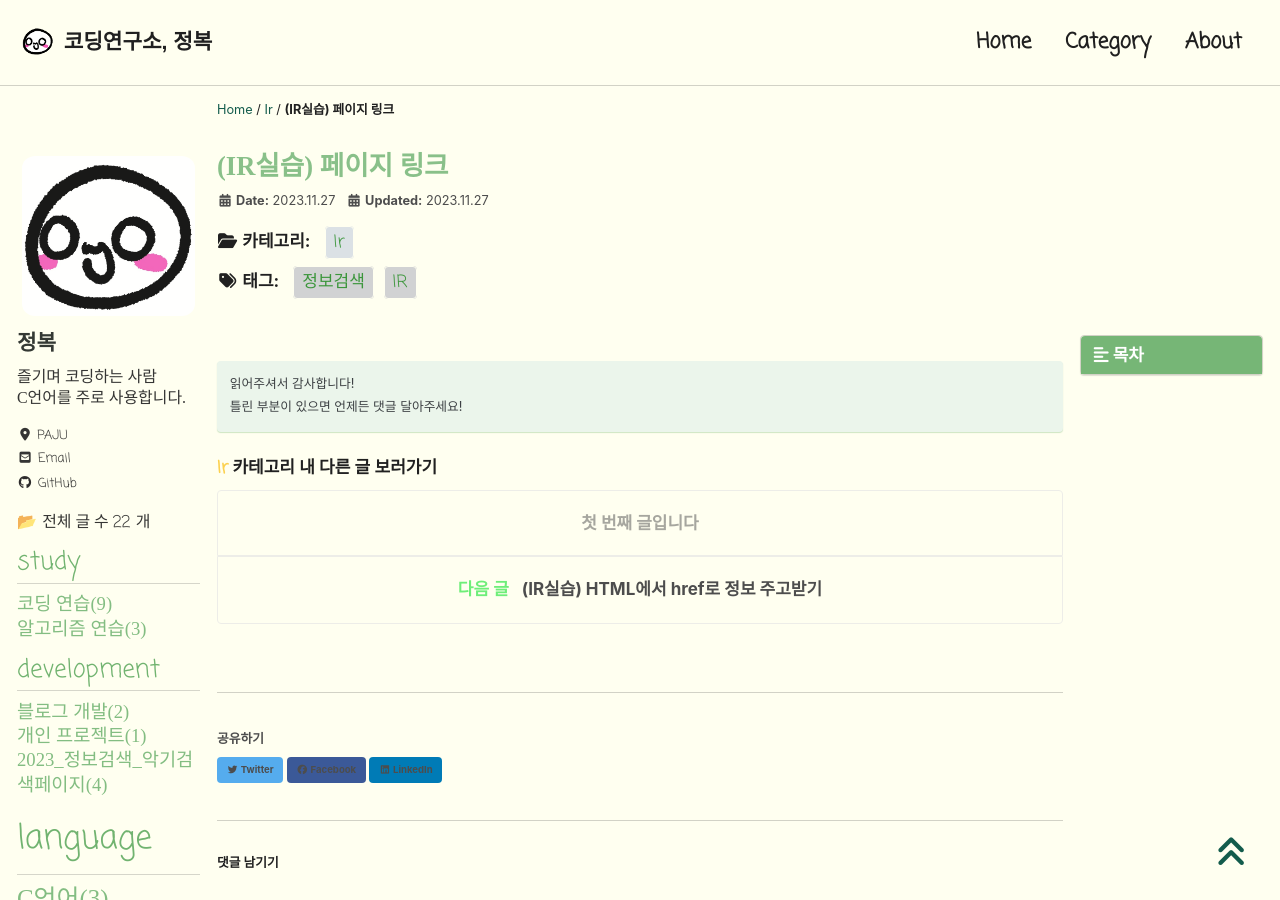
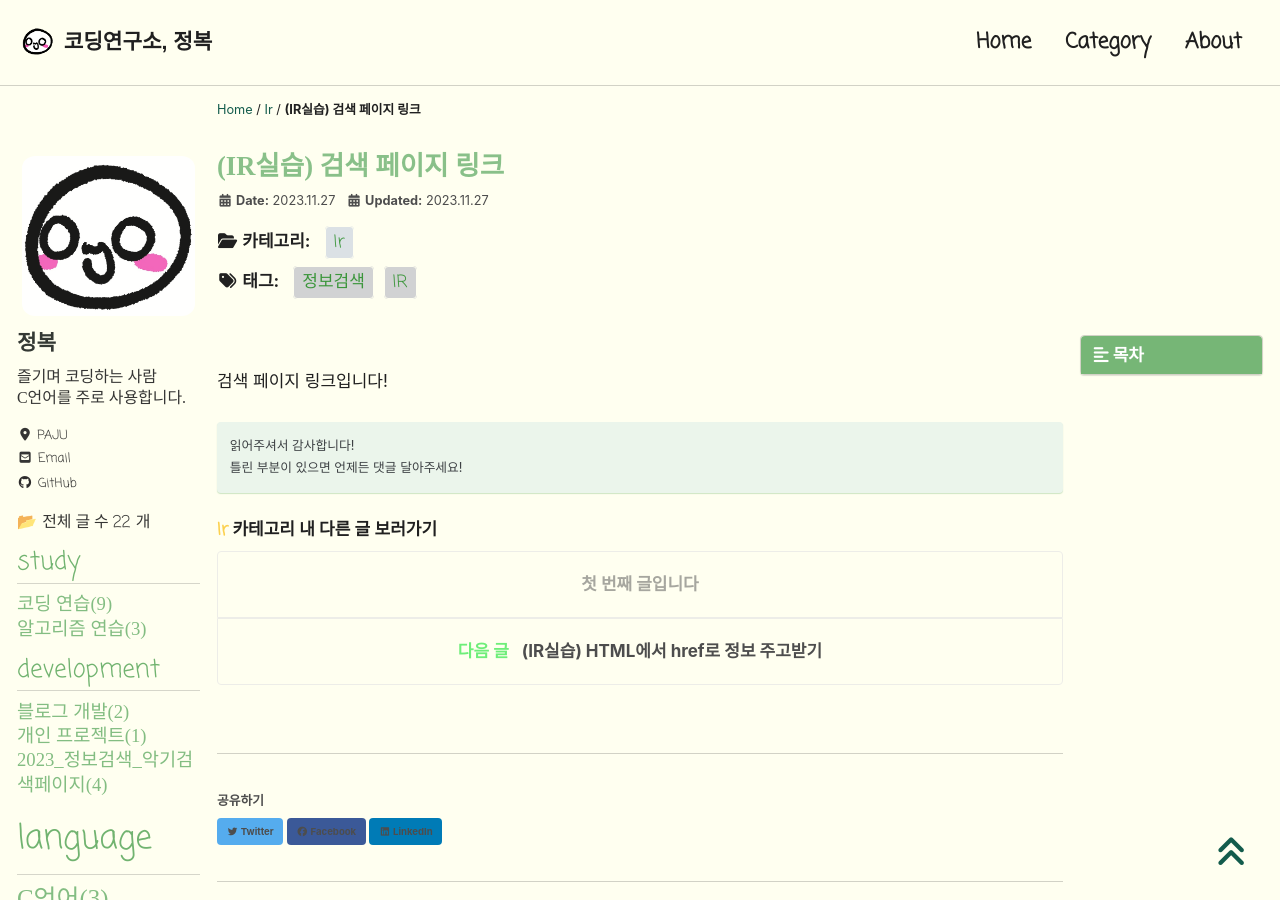
Before and after one commit to JBL28/jbl28.github.io, a Jekyll site: the page built from _posts/Ir/2022-11-27-링크.md, in a window 1280 px wide and 900 px high. Built offline with Jekyll 4.4.1, drawn with Linux system fonts in a browser that asks for light colours; cached includes are drawn as plain includes; nearby versions of some CDN libraries; some web fonts are replaced; comment, search, counter and statistics services are not loaded.

Commit message:
Update 2022-11-27-링크.md

```diff
--- a/_posts/Ir/2022-11-27-링크.md
+++ b/_posts/Ir/2022-11-27-링크.md
@@ -1,6 +1,6 @@
 ---
-title:  "(IR실습) 페이지 링크 "
-excerpt: "(IR실습) 페이지링크 "
+title:  "(IR실습) 검색 페이지 링크 "
+excerpt: "(IR실습) 검색 페이지 링크 "
 
 categories:
   - Ir
@@ -15,5 +15,7 @@ last_modified_at: 2023-11-27
 
 ---
 
+<br>검색 페이지 링크입니다!<br>
+
 읽어주셔서 감사합니다! <br>틀린 부분이 있으면 언제든 댓글 달아주세요!
 {: .notice--primary}
```
